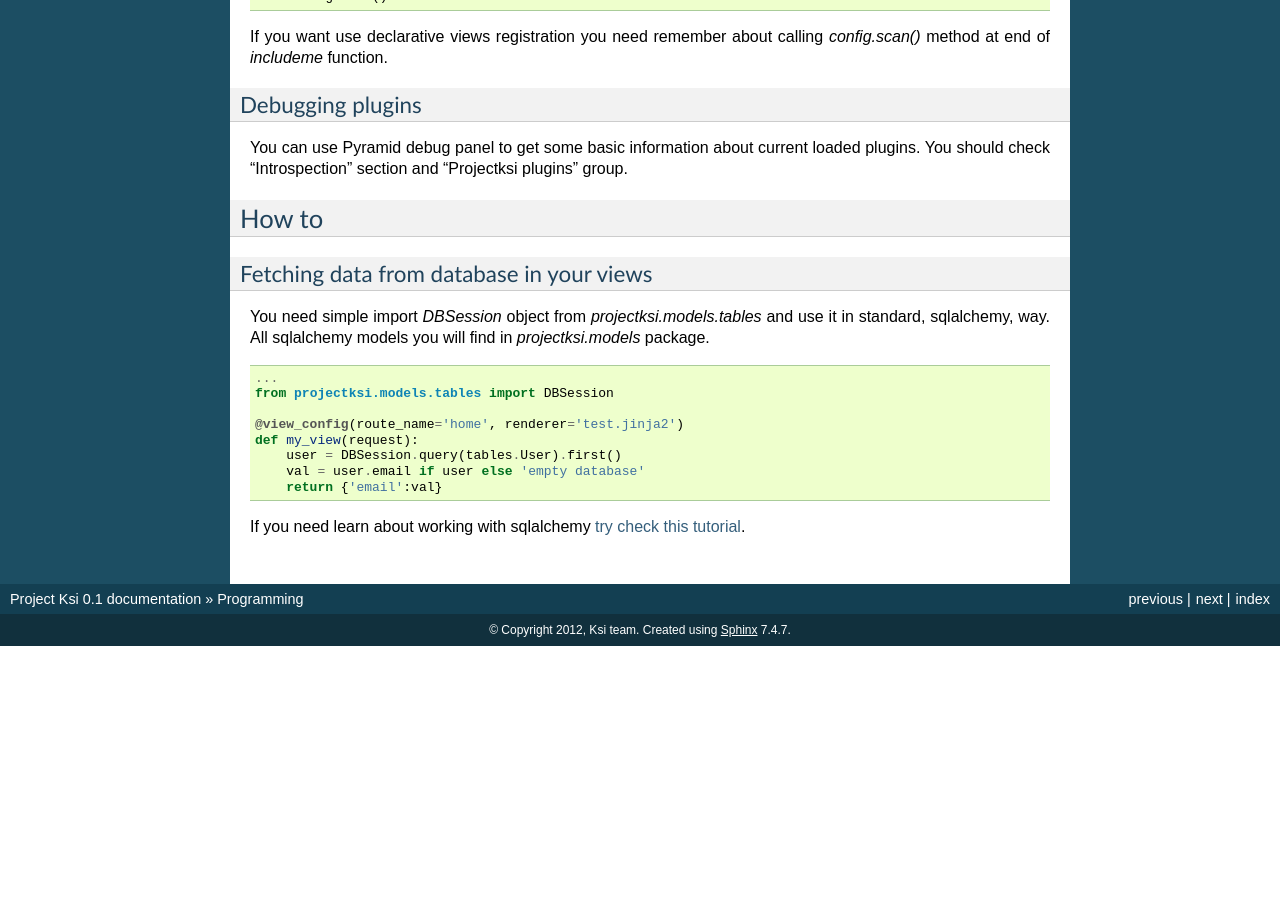
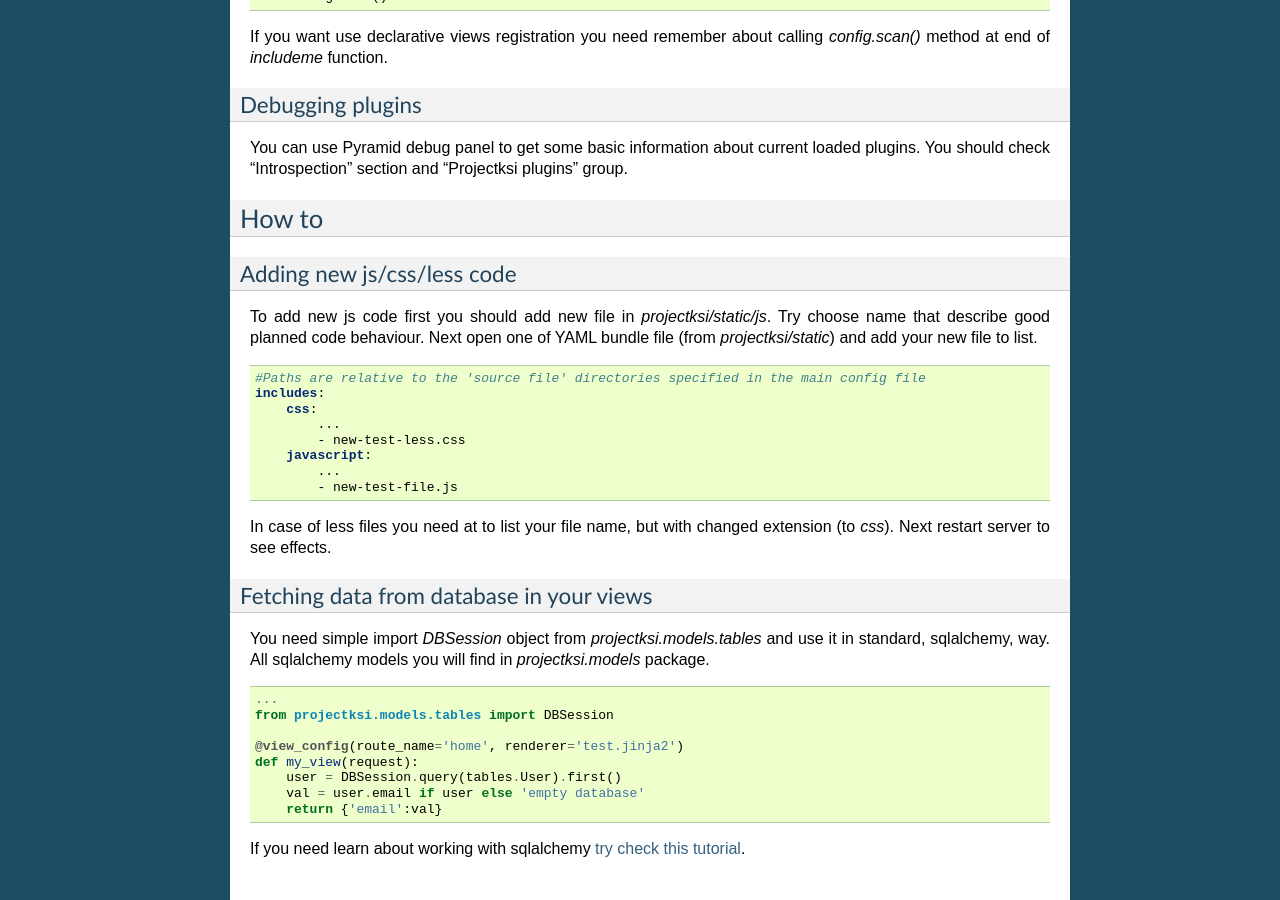
Before and after one commit to wiktor-obrebski/projectksi, a Sphinx documentation site: the page built from docs/source/progs/programming.rst, in a window 1280 px wide and 900 px high, scrolled down 5305 px. Built offline with Sphinx 7.4.7, drawn with Linux system fonts in a browser that asks for light colours; before the commit the page ends 5951 px from its top, so only the background shows below that; some of the changed text lies outside the part shown.

Commit message:
add fast webdeps todo sample

```diff
--- a/docs/source/index.rst
+++ b/docs/source/index.rst
@@ -14,6 +14,7 @@ Contents:
     about
     orgs/index
     progs/programming
+    progs/squeezeit-implementation
     contact
 
 
--- a/docs/source/progs/programming.rst
+++ b/docs/source/progs/programming.rst
@@ -347,6 +347,27 @@ check "Introspection" section and "Projectksi plugins" group.
 How to
 ======
 
+Adding new js/css/less code
+---------------------------
+
+To add new js code first you should add new file in *projectksi/static/js*. Try choose name that
+describe good planned code behaviour. Next open one of YAML bundle file (from *projectksi/static*)
+and add your new file to list.
+
+.. code-block:: yaml
+
+    #Paths are relative to the 'source file' directories specified in the main config file
+    includes:
+        css:
+            ...
+            - new-test-less.css
+        javascript:
+            ...
+            - new-test-file.js
+
+In case of less files you need at to list your file name, but with changed extension (to *css*).
+Next restart server to see effects.
+
 Fetching data from database in your views
 -----------------------------------------
 
```
